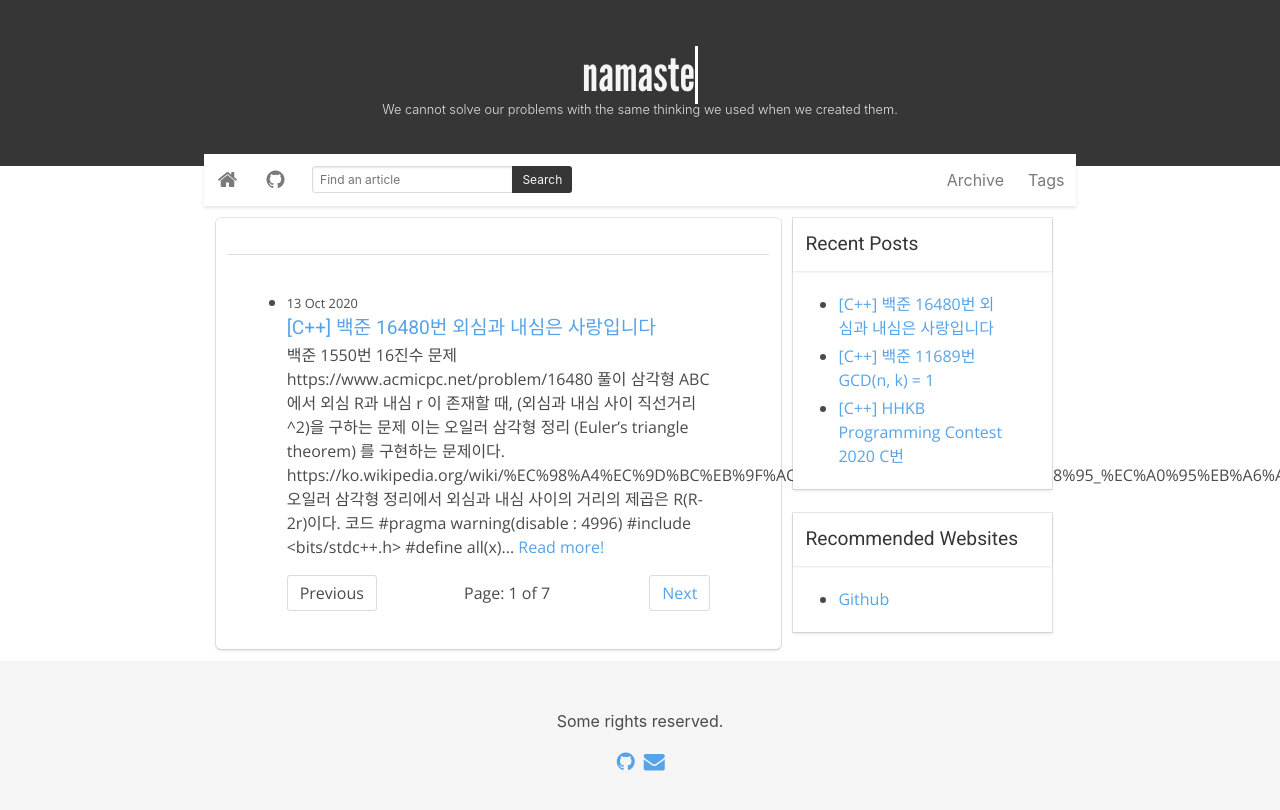
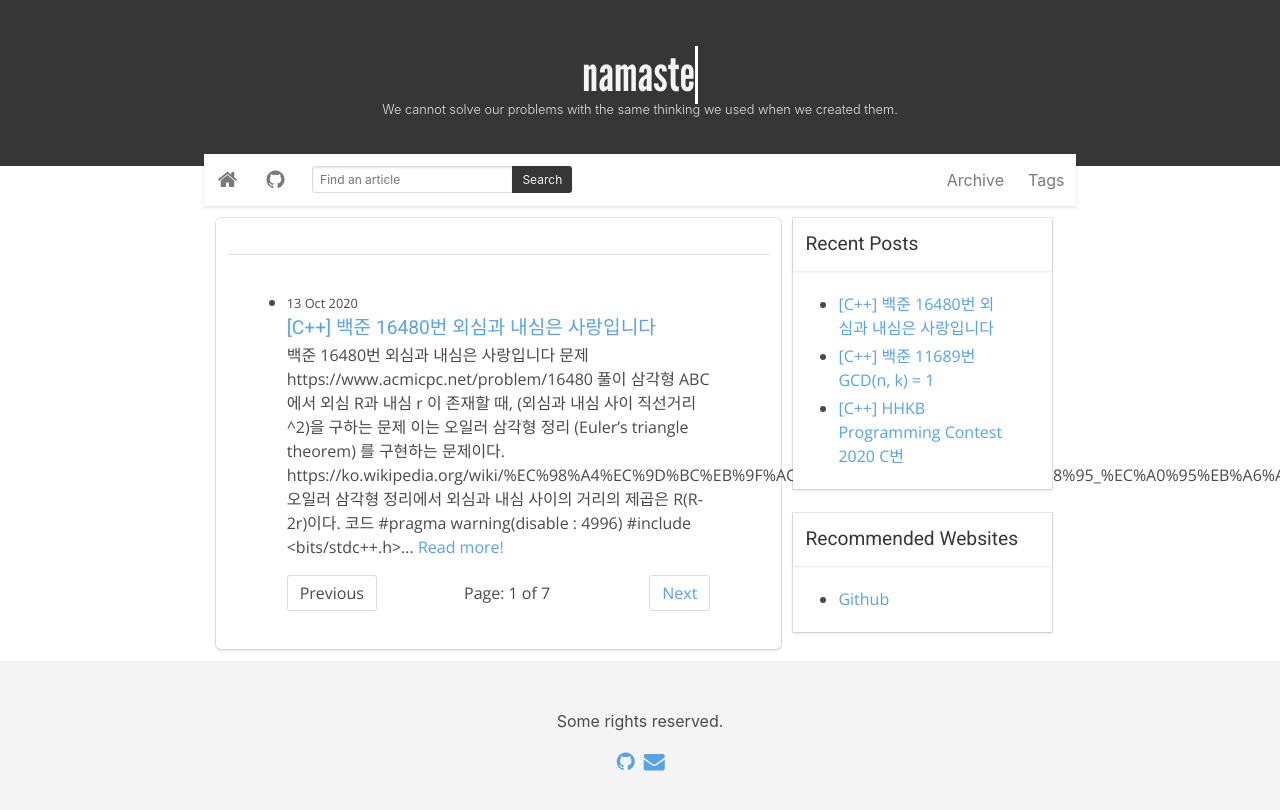
Before and after one commit to sweatpotato13/sweatpotato13.github.io, a Jekyll site: the page built from index.html, in a window 1280 px wide. Shown: the top 810 px of the page. Built offline with Jekyll 4.4.1, drawn with Linux system fonts in a browser that asks for light colours; the list of posts is cut into pages by our own code; comment, search, counter and statistics services are not loaded.

Commit message:
Fix typo

```diff
--- a/_posts/2020-10-14-BOJ_11689.markdown
+++ b/_posts/2020-10-14-BOJ_11689.markdown
@@ -5,7 +5,7 @@ date: "2020-10-14 08:12:44 +0900"
 tags: [boj, algorithm]
 ---
 
-# 백준 1550번 16진수
+# 백준 11689번 GCD(n, k) = 1
 ### 문제
 
 https://www.acmicpc.net/problem/11689
--- a/_posts/2020-10-14-BOJ_16480.markdown
+++ b/_posts/2020-10-14-BOJ_16480.markdown
@@ -5,7 +5,7 @@ date: "2020-10-14 08:12:44 +0900"
 tags: [boj, algorithm]
 ---
 
-# 백준 1550번 16진수
+# 백준 16480번 외심과 내심은 사랑입니다
 ### 문제
 
 https://www.acmicpc.net/problem/16480
```
